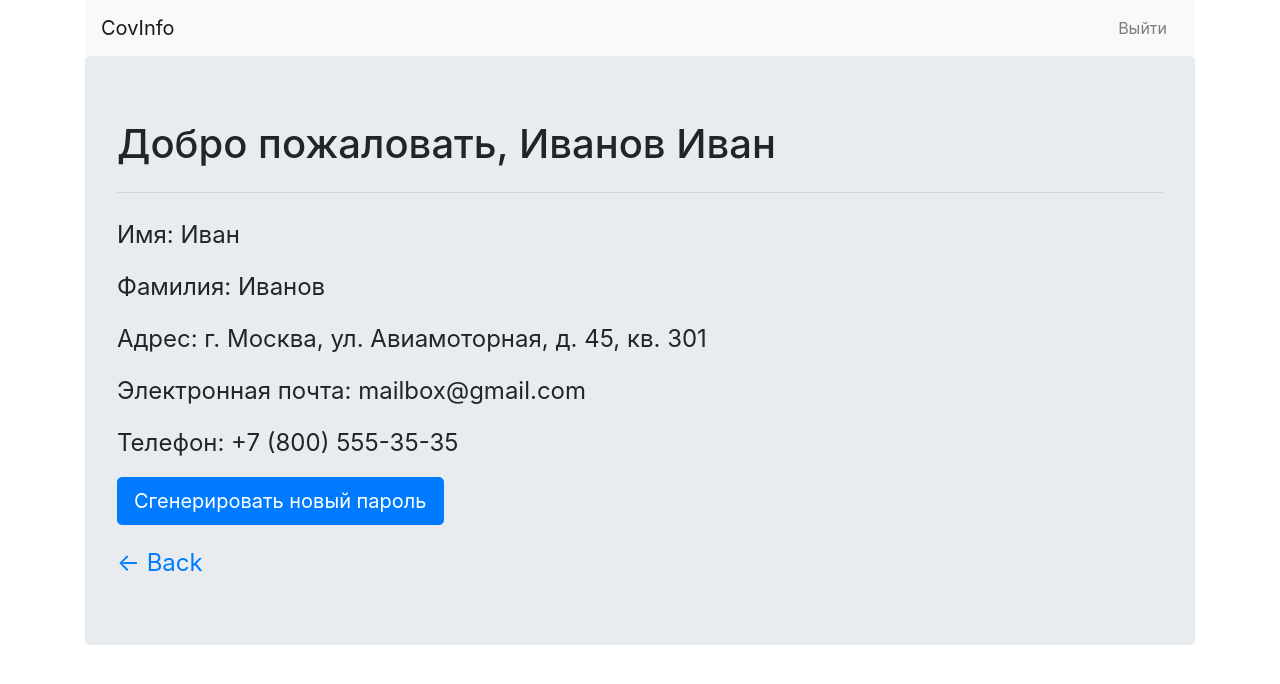
After one commit to 0MazaHacka0/CovInfo, a Django app: template informing/templates/account.html in a window 1280 px wide. The commit adds this page. Shown: the top 684 px of the page. Run offline with Django 3.2, Linux system fonts and the light colour scheme; the template is opened without the code that fills it, so the values that code supplies are empty; some libraries are stand-ins or nearby versions.

Commit message:
Edit .html C

```diff
--- /dev/null
+++ b/informing/templates/account.html
@@ -0,0 +1,66 @@
+<!doctype html>
+<html lang="en">
+
+<head>
+    <!-- Required meta tags -->
+    <meta charset="utf-8">
+    <meta name="viewport" content="width=device-width, initial-scale=1, shrink-to-fit=no">
+
+    <!-- Bootstrap CSS -->
+    <link rel="stylesheet" href="https://stackpath.bootstrapcdn.com/bootstrap/4.4.1/css/bootstrap.min.css"
+        integrity="sha384-Vkoo8x4CGsO3+Hhxv8T/Q5PaXtkKtu6ug5TOeNV6gBiFeWPGFN9MuhOf23Q9Ifjh" crossorigin="anonymous">
+
+    <title>CovInform</title>
+
+    <style>
+        p {
+            font-size: 24px;
+        }
+    </style>
+</head>
+
+<body>
+    <div class="container">
+
+        <!-- Header -->
+        <div class="row">
+            <div class="col" style="margin-top: 0;">
+                <nav class="navbar navbar-expand-lg navbar-light bg-light">
+                    <a class="navbar-brand" href="/">CovInfo</a>
+                    <ul class="navbar-nav" style="position: absolute; right: 20px;">
+                        <li class="nav-item">
+                            <a class="nav-link" href="#logout">Выйти</a>
+                        </li>
+                    </ul>
+                </nav>
+            </div>
+        </div>
+
+        <!-- Settings -->
+        <div class="jumbotron">
+            <h1 class="display-6">Добро пожаловать, Иванов Иван</h1>
+            <hr class="my-4">
+            <p>Имя: Иван</p>
+            <p>Фамилия: Иванов</p>
+            <p>Адрес: г. Москва, ул. Авиамоторная, д. 45, кв. 301</p>
+            <p>Электронная почта: mailbox@gmail.com</p>
+            <p>Телефон: +7 (800) 555-35-35</p>
+            <button class="btn btn-primary btn-lg">Сгенерировать новый пароль</button>
+            <a href="/" style="display: block; margin-top: 20px; font-size: 24px;">← Back</a>
+        </div>
+    </div>
+
+    <!-- Optional JavaScript -->
+    <!-- jQuery first, then Popper.js, then Bootstrap JS -->
+    <script src="https://code.jquery.com/jquery-3.4.1.slim.min.js"
+        integrity="sha384-J6qa4849blE2+poT4WnyKhv5vZF5SrPo0iEjwBvKU7imGFAV0wwj1yYfoRSJoZ+n"
+        crossorigin="anonymous"></script>
+    <script src="https://cdn.jsdelivr.net/npm/popper.js@1.16.0/dist/umd/popper.min.js"
+        integrity="sha384-Q6E9RHvbIyZFJoft+2mJbHaEWldlvI9IOYy5n3zV9zzTtmI3UksdQRVvoxMfooAo"
+        crossorigin="anonymous"></script>
+    <script src="https://stackpath.bootstrapcdn.com/bootstrap/4.4.1/js/bootstrap.min.js"
+        integrity="sha384-wfSDF2E50Y2D1uUdj0O3uMBJnjuUD4Ih7YwaYd1iqfktj0Uod8GCExl3Og8ifwB6"
+        crossorigin="anonymous"></script>
+</body>
+
+</html>
--- a/informing/templates/vaccination.html
+++ b/informing/templates/vaccination.html
@@ -35,7 +35,7 @@
                 <form class="form-group">
                     <input name="policy_number" type="number" class="form-control" placeholder="Номер полиса ОМС">
                     <input name="center" class="form-control" placeholder="Медицинский центр">
-                    <input name="date" class="form-control" placeholder="Дата прохождения вакцинации">
+                    <input name="date" type="date" class="form-control">
                     <div class="form-group form-check" style="margin-top: 20px; position: relative;">
                         <input type="checkbox" class="form-check-input" style="position: absolute; top: -14px">
                         <label class="form-check-label" style="font-size: 20px;">Возрастная категория 60+</label>
```
Also changed, not shown: informing/templates/index.html (+20 -5 lines).
